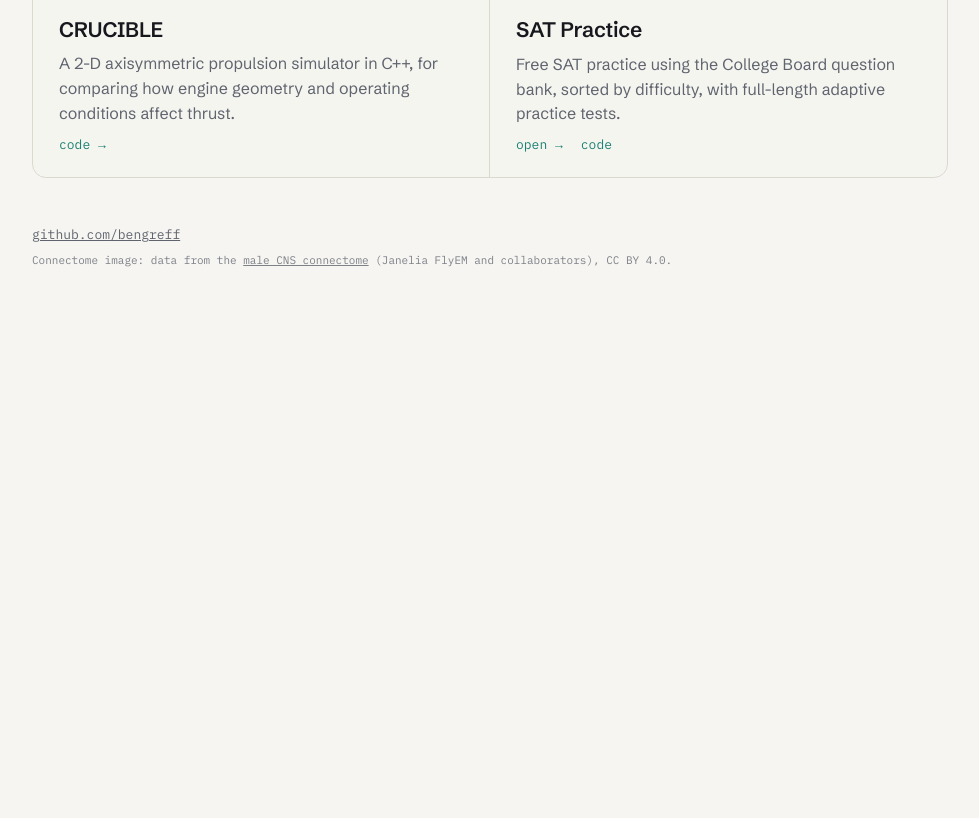
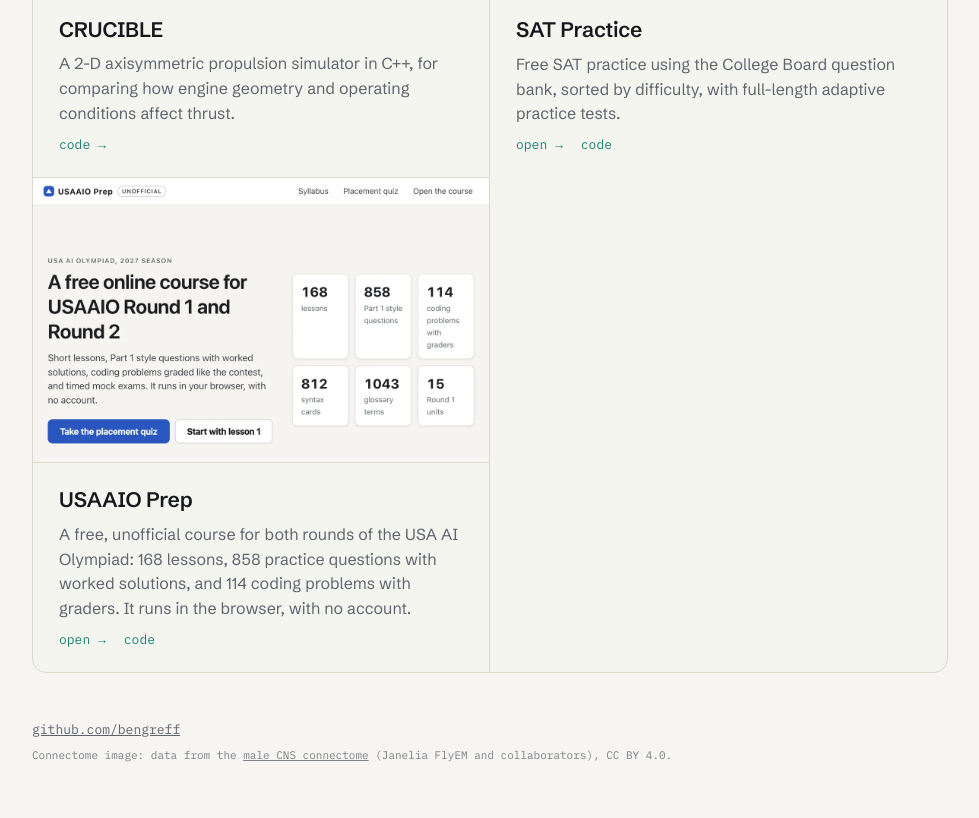
Before and after one commit to bengreff/bengreff.github.io, a plain HTML site: page index.html in a window 1280 px wide. Shown: the part 1621-2439 px from the top of the page, without its empty margins (150-1129 px from the left). Before the commit the page ends 1944 px from the top, so only its background shows below. Drawn offline with Linux system fonts and the light colour scheme; animation ran at ten frames a second.

Commit message:
Add USAAIO Prep to the projects
Card with light and dark images of its home page, a line in the meta
description, and its sitemap in robots.txt (crawlers read robots.txt
only at the host root).

Co-Authored-By: Claude Opus 5.5 <noreply@anthropic.com>

```diff
--- a/index.html
+++ b/index.html
@@ -4,7 +4,7 @@
 <meta charset="utf-8">
 <meta name="viewport" content="width=device-width, initial-scale=1">
 <title>Ben Greff</title>
-<meta name="description" content="Projects by Ben Greff: Glome, a planet in four dimensions; a Polytopia AI; Sunscatter, a real-scale spaceflight game; connectome emulation; CRUCIBLE, a propulsion simulator; SAT Practice. Plus fiction.">
+<meta name="description" content="Projects by Ben Greff: Glome, a planet in four dimensions; a Polytopia AI; Sunscatter, a real-scale spaceflight game; connectome emulation; CRUCIBLE, a propulsion simulator; SAT Practice; USAAIO Prep, a course for the USA AI Olympiad. Plus fiction.">
 <meta name="google-site-verification" content="FVdoNp6rIcd940GpKruGLIu2K-SlYF7IV6iBe8zkzN0">
 <link rel="preconnect" href="https://fonts.googleapis.com">
 <link rel="preconnect" href="https://fonts.gstatic.com" crossorigin>
@@ -68,6 +68,14 @@
       <div class="links"><a href="https://bengreff.github.io/sat-practice/">open →</a><a href="https://github.com/bengreff/sat-practice">code</a></div>
       </div>
     </li>
+    <li>
+      <a class="shot" href="https://bengreff.github.io/usaaio-prep/" tabindex="-1" aria-hidden="true"><picture><source srcset="/assets/img/usaaio-dark.webp" media="(prefers-color-scheme: dark)"><img src="/assets/img/usaaio.webp" alt="The USAAIO Prep home page" width="1200" height="750" loading="lazy" decoding="async"></picture></a>
+      <div class="txt">
+      <h2>USAAIO Prep</h2>
+      <p>A free, unofficial course for both rounds of the USA AI Olympiad: 168 lessons, 858 practice questions with worked solutions, and 114 coding problems with graders. It runs in the browser, with no account.</p>
+      <div class="links"><a href="https://bengreff.github.io/usaaio-prep/">open →</a><a href="https://github.com/bengreff/usaaio-prep">code</a></div>
+      </div>
+    </li>
   </ul>
 </main>
 
```
Also changed, not shown: assets/img/usaaio-dark.webp (added), assets/img/usaaio.webp (added), robots.txt.
